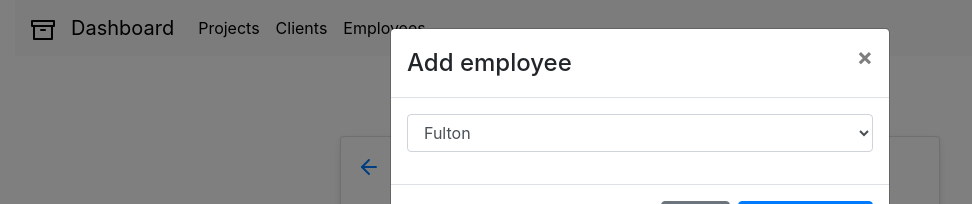
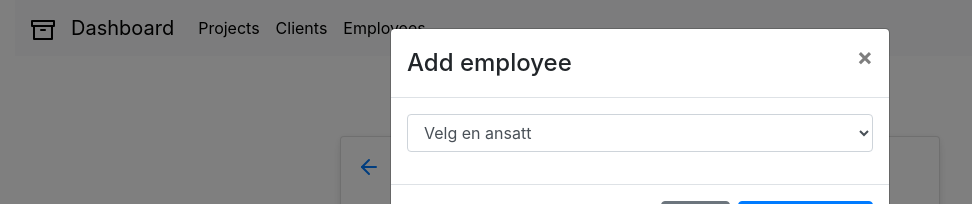
Before and after one commit to martinmolvaer/project-man, a React (Create React App) app in the folder project-man/: page /projects/1 in a window 1280 px wide. Both pictures are taken after a click on the button "Add employee to project". Shown: the top 204 px of the page, without its empty margins (0-972 px from the left). Built offline with nearby package versions, Linux system fonts and the light colour scheme.

Commit message:
fix add employee to project!!!!!!!

```diff
--- a/project-man/src/components/ProjectDetail.js
+++ b/project-man/src/components/ProjectDetail.js
@@ -19,6 +19,7 @@ const ProjectDetail = () => {
   };
 
   const addNewEmployee = () => {
+    if (!newEmployeeId) return;
     setShow(false);
     addEmployeeToProject(Number(id), Number(newEmployeeId));
   };
@@ -48,12 +49,16 @@ const ProjectDetail = () => {
             <br></br>
             <Card.Text>
               <Card.Title>Employees:</Card.Title>
-              {project.employeeId.map((employee) => {
+              {project.employeeId.length > 0 &&
+                project.employeeId.map((employee) => {
                   const projectEmployee = employees.filter(
                     (detail) => detail.id === employee
                   )[0];
                   return (
-                  <EmployeeCard employee={projectEmployee} project={project} />
+                    <EmployeeCard
+                      employee={projectEmployee}
+                      project={project}
+                    />
                   );
                 })}
             </Card.Text>
@@ -78,7 +83,9 @@ const ProjectDetail = () => {
                       type="text"
                       placeholder="First name"
                     >
-                      {" "}
+                      <option selected disabled>
+                        Velg en ansatt
+                      </option>{" "}
                       {employees.map((employee) => {
                         return (
                           <option value={employee.id}>
--- a/project-man/src/components/Projects.js
+++ b/project-man/src/components/Projects.js
@@ -11,6 +11,7 @@ const Projects = () => {
     name: "",
     status: "",
     description: "",
+    employeeId: [],
   });
   const [showToast, setShowToast] = useState(false);
 
```
Lines whose indentation alone changed are shown as unchanged.
